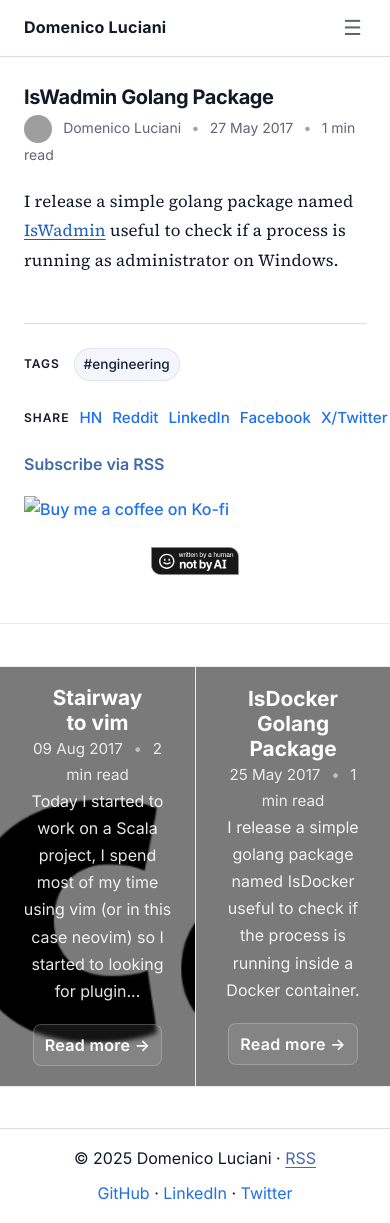
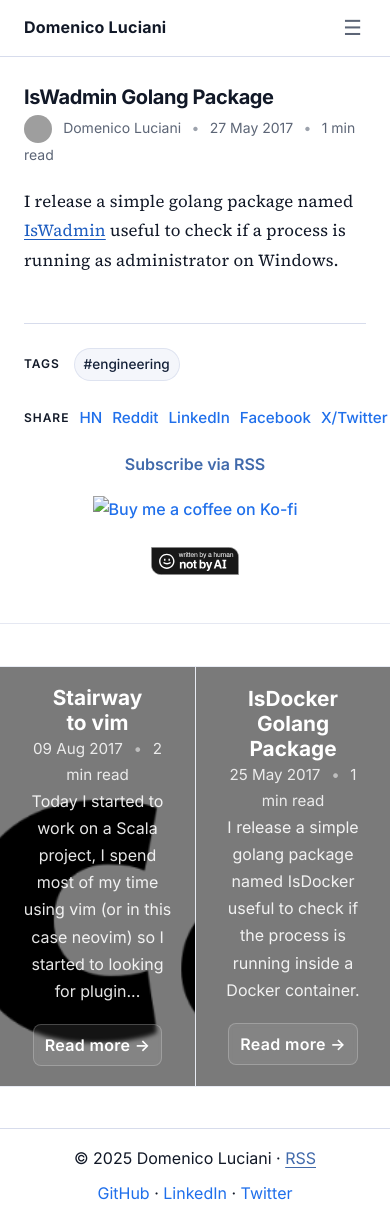
Before and after one commit to dlion/dryrun, a Jekyll site: the page built from _posts/2017-05-27-IsWadmin.md, in a window 390 px wide and 1223 px high. Built offline with Jekyll 4.4.1, drawn with Linux system fonts in a browser that asks for light colours; grey boxes are pictures that could not be loaded.

Commit message:
in the center

```diff
--- a/assets/css/main.css
+++ b/assets/css/main.css
@@ -1093,12 +1093,15 @@ html[data-theme='dark'] .kofi-dark { display: inline-block; }
     flex: 1 1 auto;
   }
   .post-actions-column--right {
-    align-items: flex-start;
+    align-items: center;
   }
   .post-actions-column--right > * {
-    align-self: flex-start;
+    align-self: center;
   }
-  .post-actions .kofi-wrap { text-align: left; }
+  .post-actions .kofi-wrap {
+    text-align: center;
+    justify-content: center;
+  }
 }
 
 /* Human-written badge */
```
